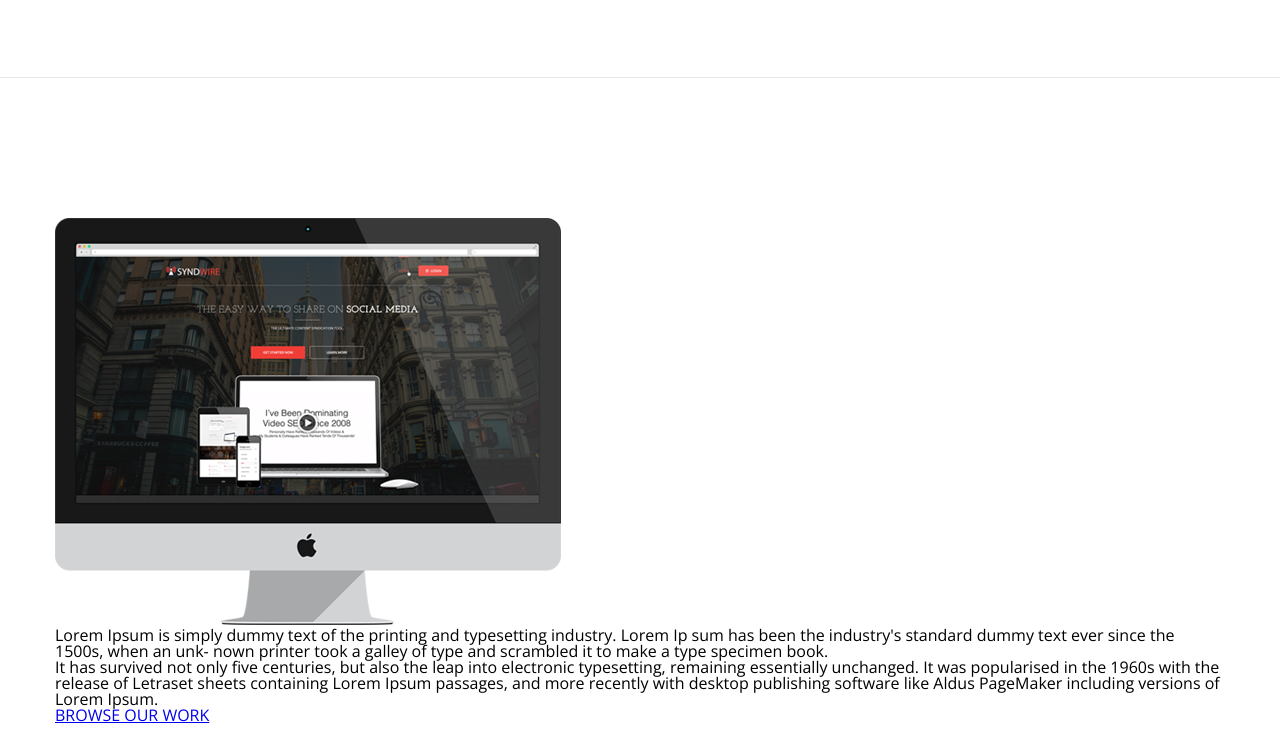
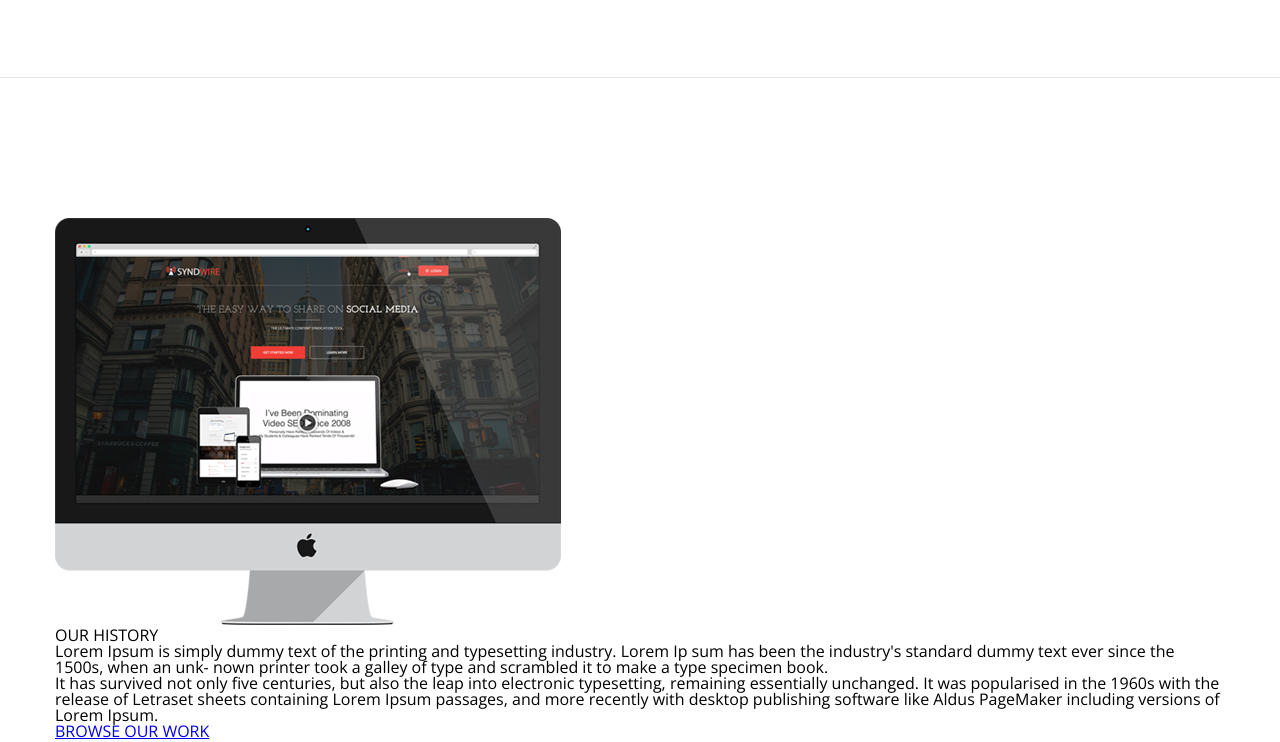
Before and after one commit to IlyaBielov/LandingPageBino, a website: page index.html in a window 1280 px wide. Shown: the part 1240-1982 px from the top of the page. Drawn offline with nearby package versions, Linux system fonts and the light colour scheme; files that its build step writes are made by us from their sources; files whose address does not match are found by name.

Commit message:
add title text for history__title

```diff
--- a/index.html
+++ b/index.html
@@ -117,7 +117,7 @@
         <img src="img/monitor.png" alt="monitor">
       </div>
       <div class="history__right">
-        <p class="history__title"></p>
+        <p class="history__title">OUR HISTORY</p>
         <p>Lorem Ipsum is simply dummy text of the printing and typesetting industry. Lorem Ip sum has been the
           industry's standard dummy text ever since the 1500s, when an unk- nown printer took a galley of type and
           scrambled it to make a type specimen book.</p>
```
